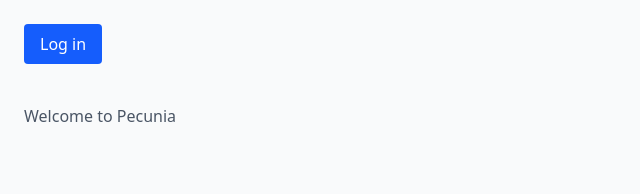
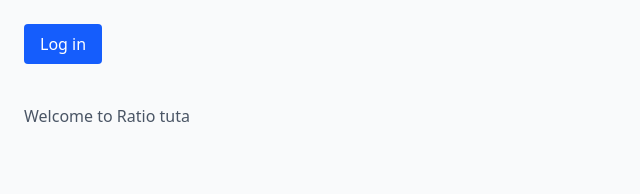
Before and after one commit to parukom/ratio-tuta, a Next.js app: page / in a window 1280 px wide. Shown: the top 194 px of the page, without its empty margins (0-640 px from the left). Built offline with nearby package versions, Linux system fonts and the light colour scheme; no server answers.

Commit message:
ratio tuta to live

```diff
--- a/package.json
+++ b/package.json
@@ -1,5 +1,5 @@
 {
-  "name": "pecunia",
+  "name": "ratio_tuta",
   "version": "0.1.0",
   "private": true,
   "scripts": {
--- a/src/app/page.tsx
+++ b/src/app/page.tsx
@@ -52,7 +52,7 @@
             </Link>
           </div>
         ) : (
-          <p className="text-gray-600 dark:text-gray-400">Welcome to Pecunia</p>
+          <p className="text-gray-600 dark:text-gray-400">Welcome to Ratio tuta</p>
         )}
       </main>
     </div>
```
Also changed, not shown: 1 other file (tests, documents, lock files or other folders).
